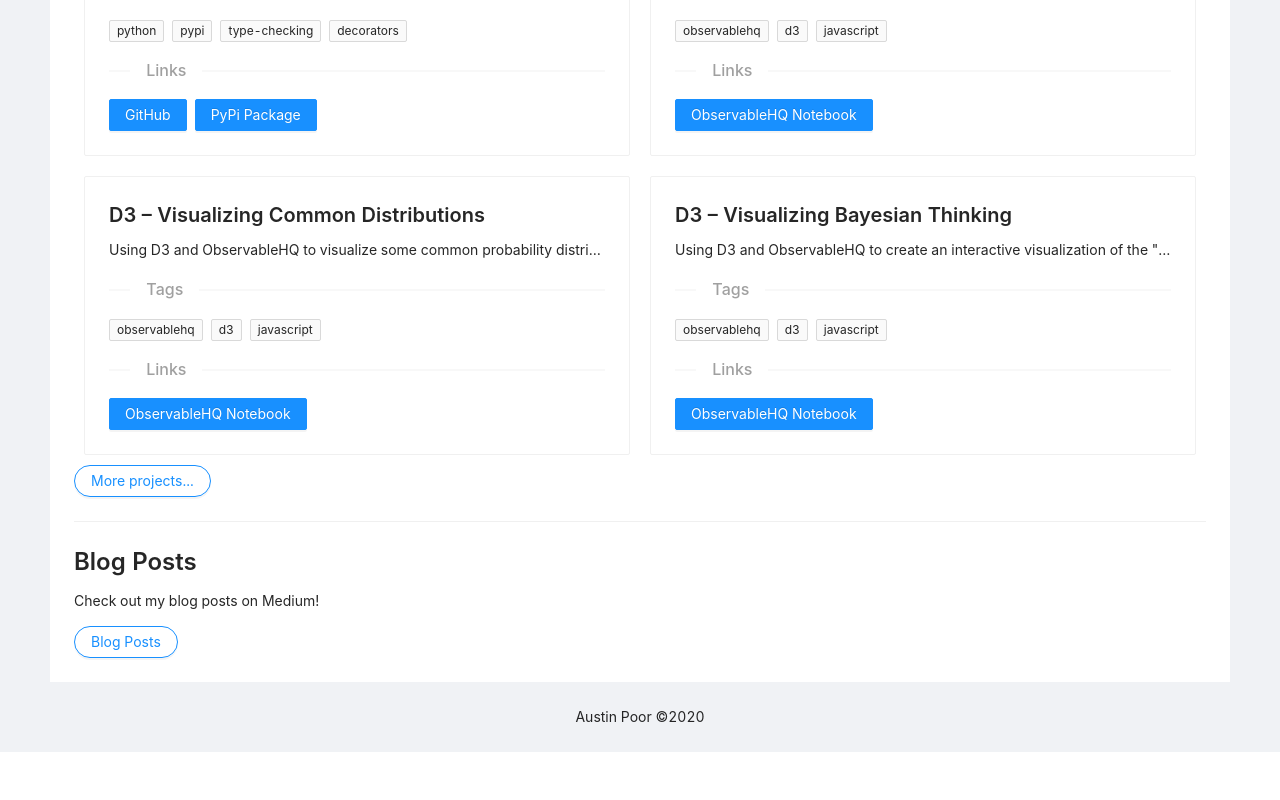
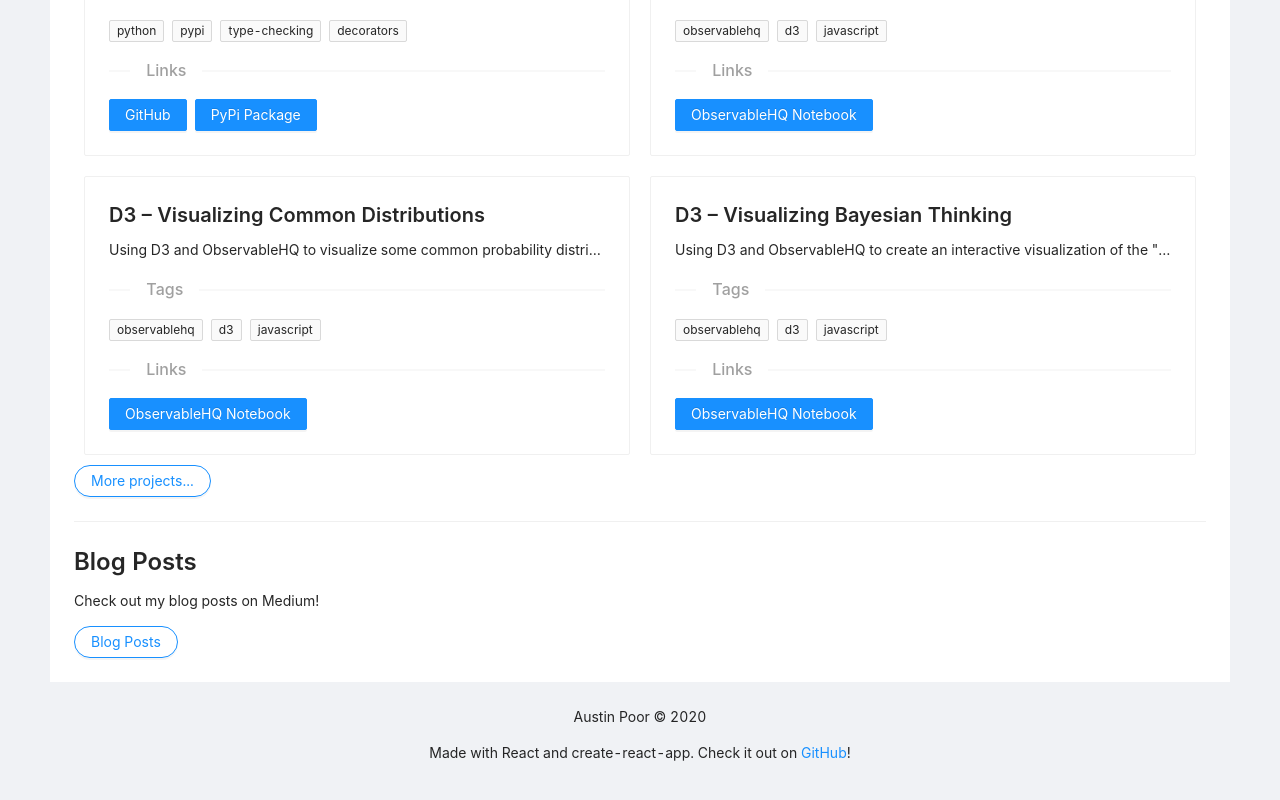
Before and after one commit to a-poor/old-austinpoor-dot-com, a React (Create React App) app: page / in a window 1280 px wide. Shown: the part 623-1423 px from the top of the page. Before the commit the page ends 1375 px from the top, so only its background shows below. Built offline with nearby package versions, Linux system fonts and the light colour scheme.

Commit message:
Adding this github link to the footer. Updating a package version.

```diff
--- a/src/App.js
+++ b/src/App.js
@@ -2,7 +2,7 @@ import React from 'react';
 import './App.css';
 
 import 'antd/dist/antd.css';
-import { Layout, Menu, BackTop, Dropdown, Typography } from 'antd';
+import { Layout, Menu, BackTop, Dropdown } from 'antd';
 
 import { MenuOutlined } from '@ant-design/icons';
 
@@ -136,7 +136,8 @@ function AppOuter({ children, menuTab, setTab, myLogo }) {
         </div>
       </Content>
       <Footer style={{ textAlign: "center" }}>
-        Austin Poor ©2020
+        <p>Austin Poor © 2020</p>
+        <p>Made with React and create-react-app. Check it out on <a href="https://github.com/a-poor/austinpoor-dot-com">GitHub</a>!</p>
       </Footer>
     </>
   );
```
Also changed, not shown: public/manifest.json, 2 other files (tests, documents, lock files or other folders).
